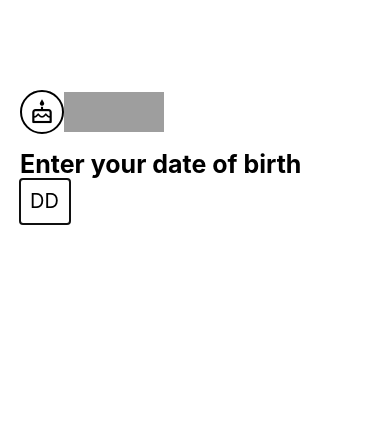
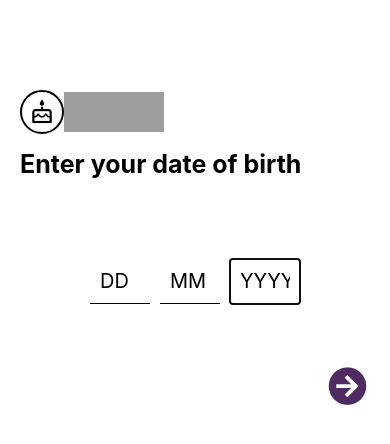
Before and after one commit to jasmitamukherjee/AwesomeProject, a React Native app: screen /Birth in a window 390 px wide. Shown: the top 444 px of the page. Built offline with nearby package versions, Linux system fonts and the light colour scheme; grey boxes are pictures that could not be loaded.

Commit message:
Update BirthScreen.js

```diff
--- a/screens/BirthScreen.js
+++ b/screens/BirthScreen.js
@@ -3,7 +3,7 @@ import React, { useRef, useState } from 'react'
 import { useNavigation } from '@react-navigation/native'
 import MaterialCommunityIcons
 from 'react-native-vector-icons/MaterialCommunityIcons'
-
+import { TouchableOpacity } from 'react-native'
 const BirthScreen = () => {
   const navigation=useNavigation()
   const monthRef = useRef(null)
@@ -11,6 +11,27 @@ const BirthScreen = () => {
   const [day,setDay] = useState("")
   const [month,setMonth] = useState("")
   const [year,setYear] = useState("")
+
+  const handleDayChange= text =>{
+    setDay(text);
+    if(text.length == 2){
+      monthRef.current.focus()
+    }
+  }
+  const handleMonthChange= text =>{
+    setMonth(text)
+    if(text.length == 2){
+      yearRef.current.focus()
+    }
+  }
+
+  const handleYearChange=text =>{
+    setYear(text)
+  }
+  const handleNext=()=>{
+    navigation.navigate("Location")
+
+  }
 
   return (
     <SafeAreaView style={{flex:1,backgroundColor:"white"}}>
@@ -31,11 +52,23 @@ const BirthScreen = () => {
             color:"black",
             marginTop: 15,
           }}>Enter your date of birth</Text>
-          <View>
-            <TextInput autoFocus={true} placeholder='DD' maxLength={2} keyboardType='numeric' value={day} style={{borderBottomWidth:1,borderColor:"black",  padding: 10,
-              width: 50,
+          <View style={{flexDirection:"row",gap:10,marginTop:80,justifyContent:"center"}}>
+            <TextInput autoFocus={true} placeholder='DD' maxLength={2} keyboardType='numeric' value={day} onChangeText={handleDayChange} style={{borderBottomWidth:1,borderColor:"black",  padding: 10,
+              width: 60,
               fontSize: day ? 20 : 20,}}/>
+               <TextInput ref={monthRef} autoFocus={true} placeholder='MM' maxLength={2} keyboardType='numeric' value={month} onChangeText={handleMonthChange} style={{borderBottomWidth:1,borderColor:"black",  padding: 10,
+              width: 60,
+              fontSize: month ? 20 : 20,}}/>
+               <TextInput ref={yearRef} autoFocus={true} placeholder='YYYY' maxLength={4} keyboardType='numeric' value={year} onChangeText={handleYearChange} style={{borderBottomWidth:1,borderColor:"black",  padding: 10,
+              width: 70,
+              fontSize: year ? 20 : 20,}}/>
           </View>
+          <TouchableOpacity
+onPress={handleNext}
+activeOpacity={0.8} style={{marginTop:40,marginLeft:"auto"}}>
+<MaterialCommunityIcons
+style={{alignSelf:"center",marginTop:20}}name="arrow-right-circle" size={45} color="#502b63"/>
+</TouchableOpacity>
       </View>
     </SafeAreaView>
   )
```
